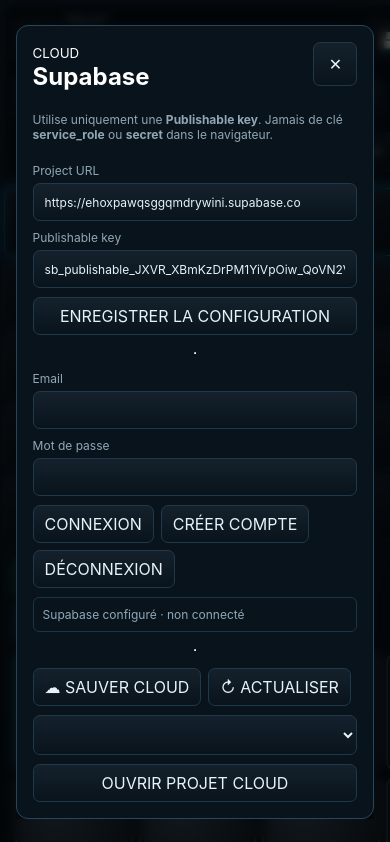
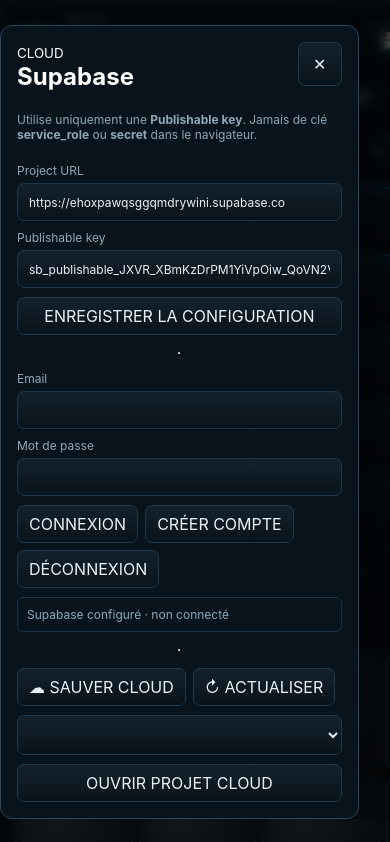
Before and after one commit to kertousr-hue/Mpc, a website with bundled scripts: page index.html in a window 390 px wide. Both pictures are taken after a click on the button "SUPABASE". Shown: the top 842 px of the page. Built offline with nearby package versions, Linux system fonts and the light colour scheme.

Commit message:
fix: anchor mobile dialogs to visual viewport

```diff
--- a/styles.css
+++ b/styles.css
@@ -14,7 +14,7 @@
 .sequencer{padding:10px}.seqHead{display:flex;gap:7px;align-items:center;flex-wrap:wrap}.seqHead b{color:#4bc9ff}.seqHead .spacer{flex:1}.steps{display:grid;grid-template-columns:repeat(16,1fr);gap:7px;margin:12px 0 5px}.step{aspect-ratio:.65/1;border-radius:6px;padding:0;position:relative}.step:after{content:attr(data-n);position:absolute;bottom:-19px;left:0;right:0;font-size:10px;color:#738b9d}.step.active{background:linear-gradient(#16ef77,#0abf5b);border-color:#31ff8f;box-shadow:0 0 15px #12ef7860}.step.playing{outline:2px solid #fff}.songRow{display:flex;gap:7px;align-items:center;margin-top:27px}.songRow #seqStatus{flex:1;text-align:center;color:#8099aa;font-size:11px}
 .editor{padding-bottom:10px}.editorHead{display:flex;justify-content:space-between;align-items:center;padding:10px 12px}.editorHead h2{margin:2px 0 0;font-size:19px}.editorHead button{min-width:40px}#waveform{display:block;width:calc(100% - 20px);height:115px;margin:0 10px;background:#03101a;border:1px solid #122b3b;border-radius:7px}.sampleInfo{display:flex;justify-content:space-between;padding:7px 11px;font-size:11px;color:#88a0b1}.editActions{display:grid;grid-template-columns:repeat(4,1fr);gap:6px;padding:3px 10px 10px}.editActions button{font-size:10px}.knobs{display:grid;grid-template-columns:repeat(4,1fr);gap:6px;padding:8px 10px;border-top:1px solid #142b3a}.knobs label{display:grid;gap:5px;text-align:center;font-size:11px}.knobs input{width:100%;accent-color:var(--blue)}.knobs output{color:#7d96a9;font-size:10px}.playModes{display:grid;grid-template-columns:repeat(3,1fr);gap:6px;padding:8px 10px}.creationTools{border-top:1px solid #142b3a;padding:8px 10px}.creationTools h3{font-size:12px;margin:3px 0 8px;color:#ffc457}.creationGrid{display:grid;grid-template-columns:1fr 1fr;gap:6px}
 .bottom{display:flex;gap:10px;align-items:center;padding:9px;flex-wrap:wrap}.bottom>div{display:grid;min-width:150px}.bottom>div span{font-size:11px;color:#7e98a9}.bottom label{display:flex;align-items:center;gap:8px}.bottom label input{accent-color:var(--blue)}
-dialog{border:0;background:transparent;padding:0;max-width:100vw;max-height:100vh}dialog::backdrop{background:#000a;backdrop-filter:blur(5px)}.cloudCard{width:min(560px,92vw);display:grid;gap:9px;background:#09131b;border:1px solid #27475c;border-radius:12px;padding:16px;box-shadow:0 30px 80px #000b}.cloudCard label{display:grid;gap:5px;color:#91a8b8;font-size:12px}.cloudCard input,.cloudCard select{width:100%}.dialogHead{display:flex;justify-content:space-between;align-items:flex-start;gap:10px}.dialogHead>div{min-width:0;flex:1}.dialogHead h2{margin:0;overflow-wrap:anywhere}.dialogHead button{width:44px;min-width:44px;min-height:44px;flex:0 0 44px;padding:0}.cloudCard p{font-size:12px;color:#91a7b6}.cloudCard .row{display:flex;gap:7px;flex-wrap:wrap}.authState{font-size:12px;color:#8fa9ba;border:1px solid #1a3547;padding:9px;border-radius:6px}
+dialog{border:0;background:transparent;padding:0;width:100vw;max-width:100vw;max-height:100vh;margin-left:0;margin-right:0}dialog::backdrop{background:#000a;backdrop-filter:blur(5px)}.cloudCard{width:min(560px,92vw);display:grid;gap:9px;background:#09131b;border:1px solid #27475c;border-radius:12px;padding:16px;box-shadow:0 30px 80px #000b}.cloudCard label{display:grid;gap:5px;color:#91a8b8;font-size:12px}.cloudCard input,.cloudCard select{width:100%}.dialogHead{display:flex;justify-content:space-between;align-items:flex-start;gap:10px}.dialogHead>div{min-width:0;flex:1}.dialogHead h2{margin:0;overflow-wrap:anywhere}.dialogHead button{width:44px;min-width:44px;min-height:44px;flex:0 0 44px;padding:0}.cloudCard p{font-size:12px;color:#91a7b6}.cloudCard .row{display:flex;gap:7px;flex-wrap:wrap}.authState{font-size:12px;color:#8fa9ba;border:1px solid #1a3547;padding:9px;border-radius:6px}
 @media(max-width:1120px){.topbar{grid-template-columns:45px 1fr 45px}.transport{grid-column:1/-1}.cloud{grid-column:3}.workspace{grid-template-columns:240px 1fr}.editor{grid-column:1/-1;min-height:auto}.editorTabs{max-width:500px}.pads{max-height:none}.browser{min-height:610px}.sampleList{height:475px}}
 @media(max-width:760px){body{padding:4px}.topbar{position:static}.projectBox{min-width:0}.transport{justify-content:flex-start;overflow:auto;flex-wrap:nowrap;padding-bottom:2px}.transport button,.numberCtl{flex:0 0 auto}.cloud{font-size:10px;padding:5px}.bigModes{grid-template-columns:1fr}.workspace{grid-template-columns:1fr}.browser{order:2;min-height:auto}.sampleList{height:310px}.center{order:1}.editor{order:3}.pads{gap:6px;grid-template-columns:repeat(4,1fr);grid-template-rows:repeat(4,1fr);aspect-ratio:1/1}.pad{min-width:0;min-height:0;padding:8px}.pad .name{font-size:12px}.padTop{display:grid}.padModes{overflow:auto}.padModes button{flex:0 0 auto}.banks button{flex:1;min-width:0}.padFooter{overflow:auto}.padFooter>*{flex:0 0 auto!important}.steps{gap:3px}.step{min-height:48px}.seqHead select,.seqHead button{font-size:10px}.songRow{overflow:auto}.songRow>*{flex:0 0 auto}.bottom{display:grid;grid-template-columns:1fr 1fr}.bottom>div{grid-column:1/-1}.knobs{grid-template-columns:1fr 1fr}.editActions{grid-template-columns:1fr 1fr}}
 
@@ -320,3 +320,5 @@
 .vstCard .dialogHead{pointer-events:none}
 .soniloCard .dialogHead>button,
 .vstCard .dialogHead>button{pointer-events:auto}
+
+.soniloCard,.vstCard{margin-left:auto;margin-right:auto}
```
